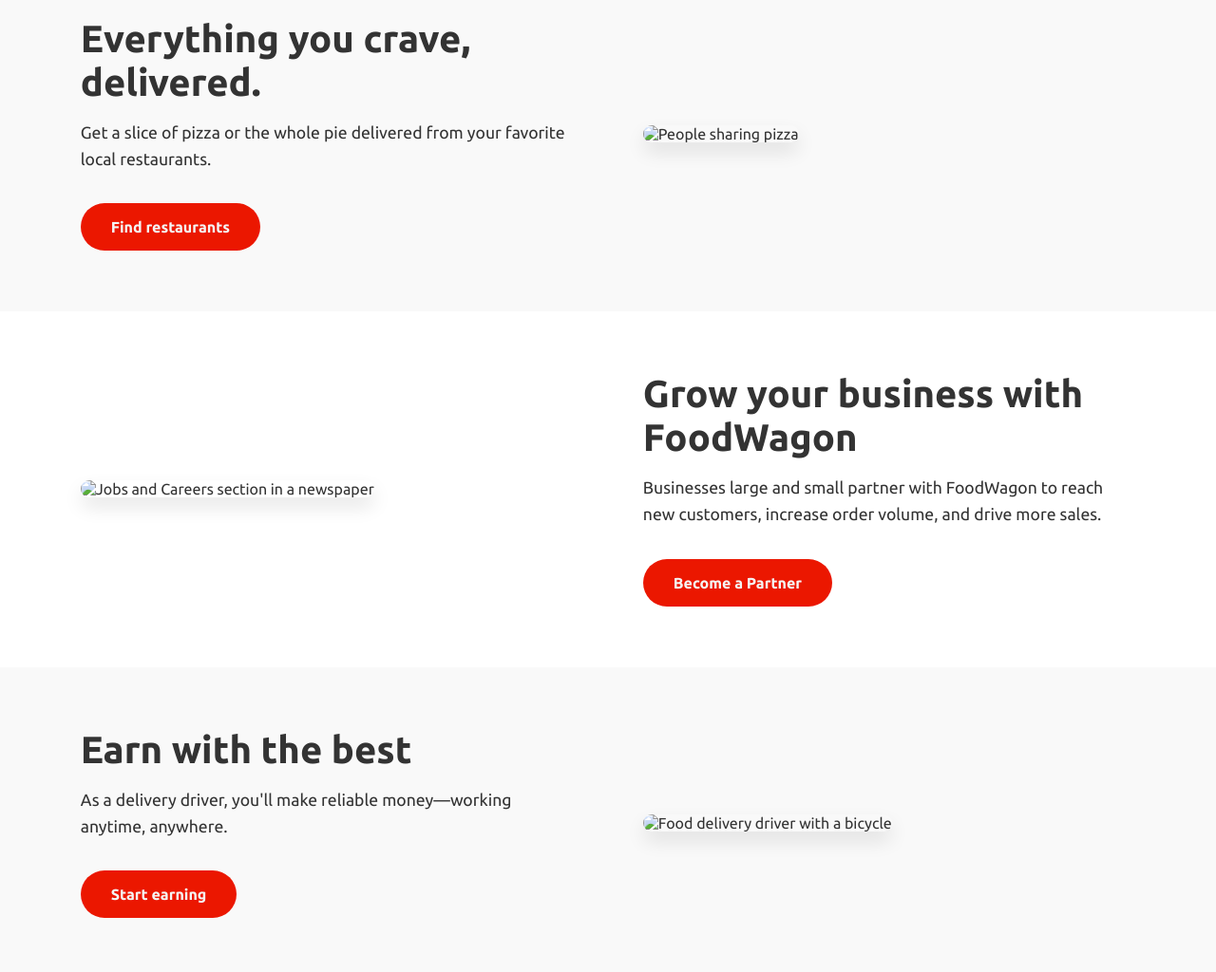
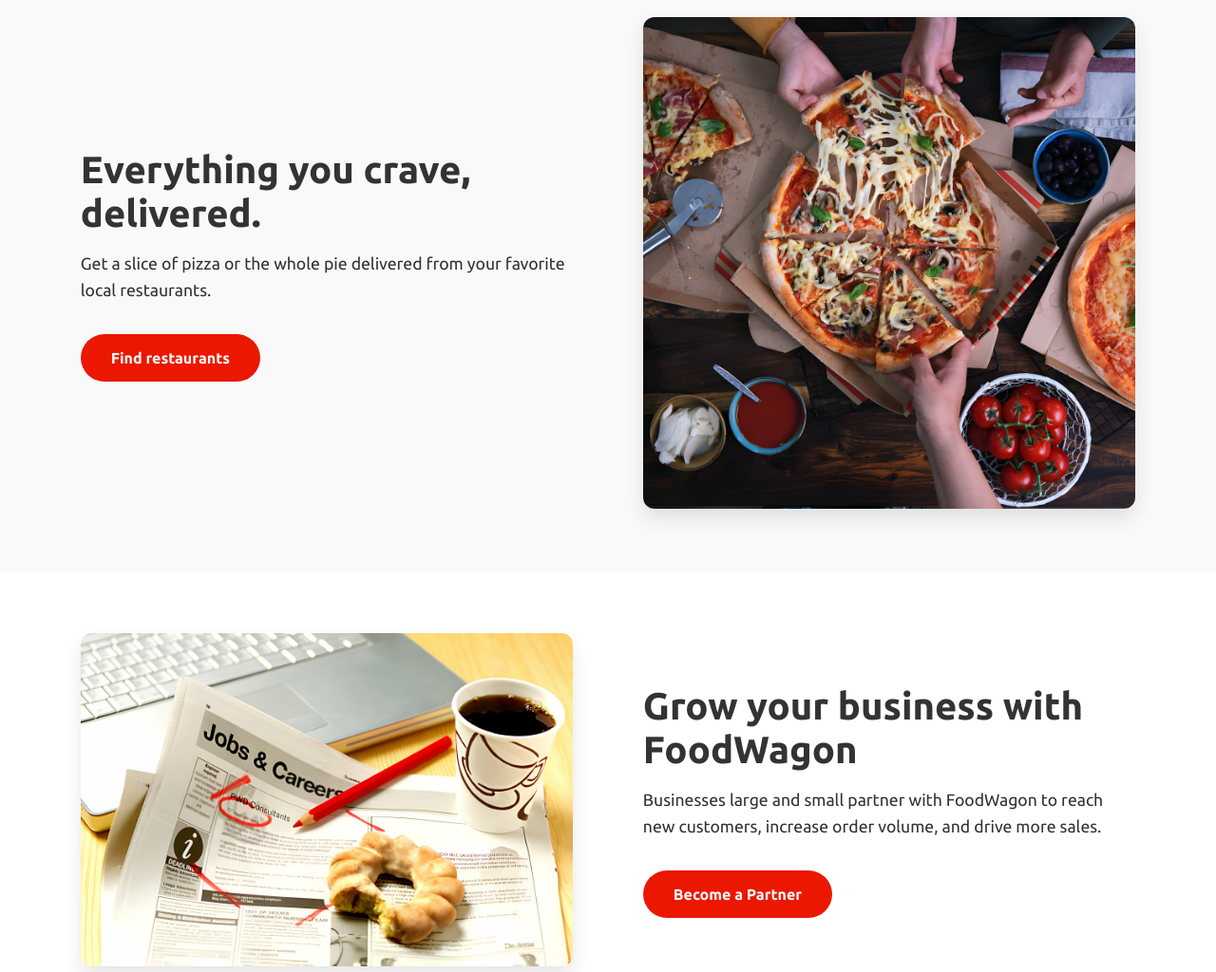
Before and after one commit to Souravshukla007/Food-Wagon, a plain HTML site: page index.html in a window 1280 px wide. Shown: the part 1380-2404 px from the top of the page at 95% size. Drawn offline with Linux system fonts and the light colour scheme.

Commit message:
Update index.html
images added

```diff
--- a/index.html
+++ b/index.html
@@ -72,13 +72,13 @@
                 <a href="#"><button class="cta-button">Find restaurants</button></a>
             </div>
             <div class="info-image">
-                <img src="image_1.jpg" alt="People sharing pizza" loading="lazy">
+                <img src="[Downloader.la]-66023164cde6f.jpg" alt="People sharing pizza" loading="lazy">
             </div>
         </section>
 
         <section class="info-section">
             <div class="info-image">
-                <img src="image_2.jpg" alt="Jobs and Careers section in a newspaper" loading="lazy">
+                <img src="[Downloader.la]-660232762b5ad.jpg" alt="Jobs and Careers section in a newspaper" loading="lazy">
             </div>
             <div class="info-text">
                 <h2>Grow your business with FoodWagon</h2>
@@ -94,7 +94,7 @@
                 <a href="#"><button class="cta-button">Start earning</button></a>
             </div>
             <div class="info-image">
-                <img src="image_3.jpg" alt="Food delivery driver with a bicycle" loading="lazy">
+                <img src="[Downloader.la]-6602abb9edecb.jpg" alt="Food delivery driver with a bicycle" loading="lazy">
             </div>
         </section>
 
```
